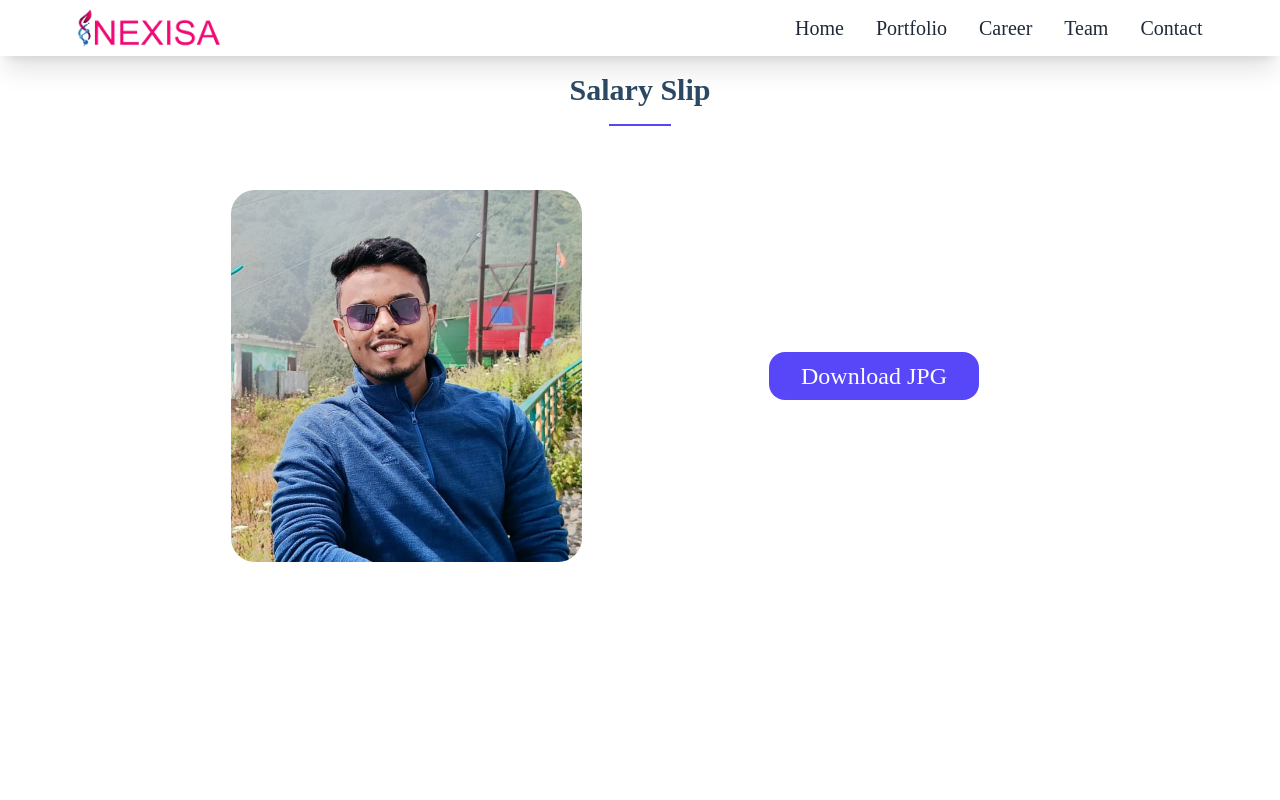
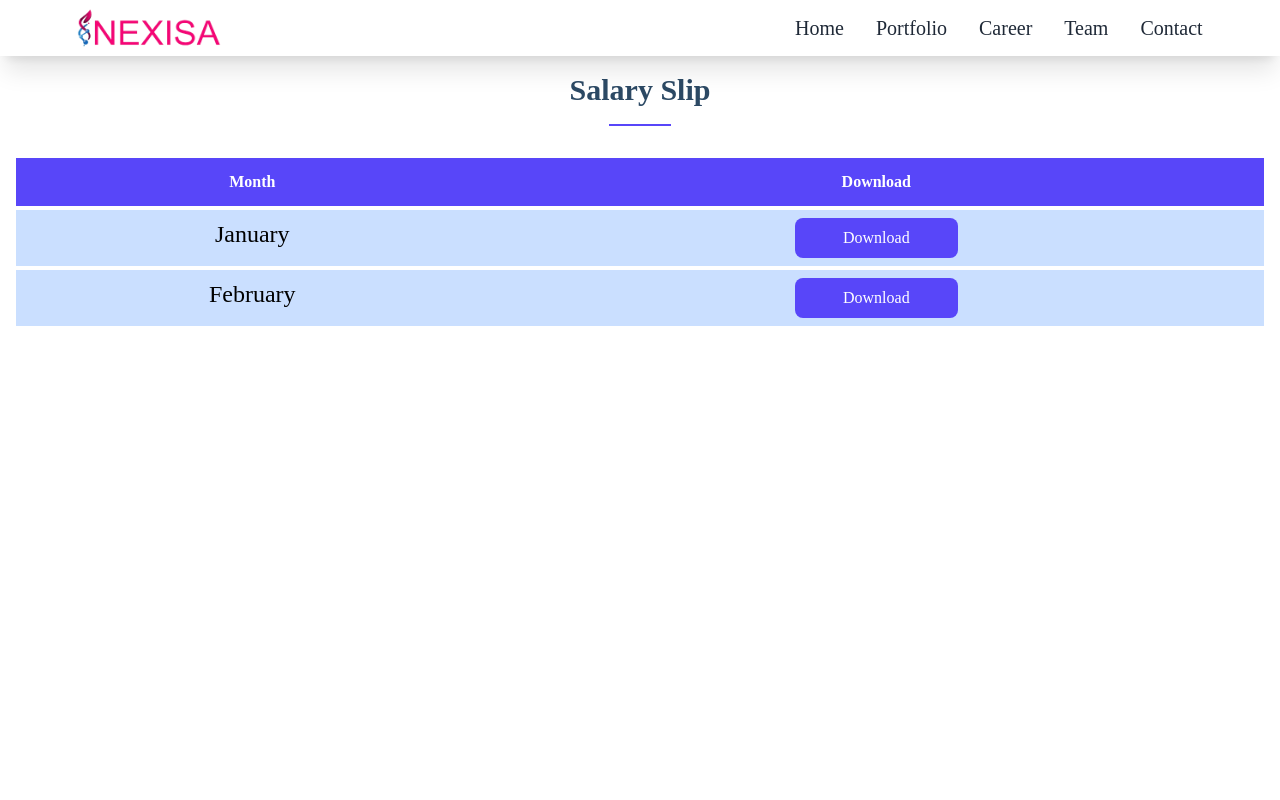
Before and after one commit to Nexisa/Nexisa-website, a React (Vite) app in the folder Client/: page /user/salary-slip in a window 1280 px wide. Shown: the top 800 px of the page. Built offline with nearby package versions, Linux system fonts and the light colour scheme.

Commit message:
Updated Salary Slip page

```diff
--- a/Client/src/App.jsx
+++ b/Client/src/App.jsx
@@ -13,6 +13,7 @@ import UserDashBoard from './pages/User/UserDashboard';
 import AdminDashboard from './pages/Admin/AdminDashboard';
 import LeaveApplication from './pages/User/LeaveApplication';
 import SalarySlip from './pages/User/SalarySlip';
+import AccountInfo from './pages/User/AccountInfo';
 
 function App() {
   return (
@@ -29,6 +30,7 @@ function App() {
         <Route path='/admin' element={<AdminDashboard />} />
         <Route path='/user/leave-application' element={<LeaveApplication />} />
         <Route path='/user/salary-slip' element={<SalarySlip />} />
+        <Route path='/user/account-info' element={<AccountInfo />} />
         <Route path='*' element={<ErrorPage/>} />
       </Routes>
       <Footer/>
--- /dev/null
+++ b/Client/src/pages/User/AccountInfo.jsx
@@ -0,0 +1,12 @@
+// import React from 'react'
+
+const AccountInfo = () => {
+  return (
+    <div className="max-w-screen container mx-auto p-4 overflow-x-hidden min-h-screen">
+        <h2 className="text-3xl font-semibold text-center mb-4 text-[#2C4964]">Account Information</h2>
+        <div className='bg-[#5846F9] w-[5%] h-0.5 mx-auto mb-8'></div>
+    </div>
+  )
+}
+
+export default AccountInfo
--- a/Client/src/pages/User/LeaveApplication.jsx
+++ b/Client/src/pages/User/LeaveApplication.jsx
@@ -79,7 +79,7 @@ const LeaveApplication = () => {
                 <div className="text-center">
                 <button
                     type="submit"
-                    className="px-12 py-2 bg-[#5846F9] text-white rounded-lg hover:bg-[#402cf7] focus:outline-none focus:ring-2 focus:ring-blue-500"
+                    className="px-12 py-2 bg-[#5846F9] text-white rounded-lg hover:bg-[#402cf7] focus:outline-none focus:ring-2 focus:ring-[#5846F9]"
                 >
                     Submit
                 </button>
--- a/Client/src/pages/User/SalarySlip.jsx
+++ b/Client/src/pages/User/SalarySlip.jsx
@@ -1,34 +1,66 @@
 // import React from 'react'
-import asham from '../../assets/Team/Asham.jpg'
+import { dummyData } from '../../utils/data';
 
 const SalarySlip = () => {
-  const clickHandler = () => {
-    fetch(`${asham}`).then((response) => {
+  const clickHandler = (url, fileName) => {
+    fetch(url)
+      .then((response) => {
         response.blob().then((blob) => {
-            // Creating new object of JPG file
+          // Creating new object of the file
           const fileURL = window.URL.createObjectURL(blob);
           let alink = document.createElement("a");
           alink.href = fileURL;
-            alink.download = `${asham}`;
+          alink.download = fileName;
           alink.click();
         });
       });
-  }
+  };
   return (
     <div className="max-w-screen container mx-auto p-4 overflow-x-hidden min-h-screen">
         <h2 className="text-3xl font-semibold text-center mb-4 text-[#2C4964]">Salary Slip</h2>
         <div className='bg-[#5846F9] w-[5%] h-0.5 mx-auto mb-8'></div>
-        <div className='flex flex-col md:flex-row md:w-9/12 gap-16 md:gap-0 mx-auto mt-28 md:mt-16'>
-            <div className='md:w-1/2 w-11/12 mx-auto flex justify-center items-center'>
-                <img src={asham} alt="salary slip" className='md:w-9/12 rounded-3xl object-contain'/>
+        {dummyData.length != 0 ?
+            (
+                <div className="container mx-auto">
+                    <table className="min-w-full table-auto">
+                        <thead className="bg-[#5846F9] text-white border-b-4 border-white">
+                            <tr>
+                                <th className="px-4 py-3">Month</th>
+                                <th className="px-4 py-3">Download</th>
+                            </tr>
+                        </thead>
+                        <tbody>
+                        {dummyData.map((data, index) => (
+                            <tr key={index} className="bg-[#CADFFF] border-b-4 border-white">
+                            <td className="px-4 py-2 flex justify-center items-center">
+                                <div className='text-2xl'>
+                                    {data.month}
                                 </div>
-            <div className='md:w-1/2 w-11/12 mx-auto flex justify-center items-center'>
-                <button className='bg-[#5846F9] px-8 py-2 text-2xl rounded-2xl text-white'
-                onClick={clickHandler}>
-                    Download JPG
+                            </td>
+                            <td className="px-4 py-2">
+                                <div className='flex justify-center items-center'>
+                                    <button
+                                    onClick={() => clickHandler(data.url, `${data.month}.jpg`)}
+                                    className="px-12 py-2 bg-[#5846F9] text-white rounded-lg hover:bg-[#402cf7] focus:outline-none focus:ring-2 focus:ring-[#5846F9]"
+                                    >
+                                        Download
                                     </button>
                                 </div>
+                            </td>
+                            </tr>
+                        ))}
+                        </tbody>
+                    </table>
                 </div>
+            )
+            :
+            (
+                <div className='flex justify-center items-center mt-52 text-4xl'>
+                    Nothing to show :)
+                </div>
+            )
+        }
+
     </div>
   )
 }
--- a/Client/src/utils/data.js
+++ b/Client/src/utils/data.js
@@ -199,3 +199,14 @@ export const careerData = [
     imgSrc: `${digital}`,
   },
 ];
+
+export const dummyData = [
+    {
+        month: 'January',
+        url: `${asham}`
+    },
+    {
+      month: 'February',
+      url: `${khushi}`
+    }
+]
```
Lines whose indentation alone changed are shown as unchanged.
